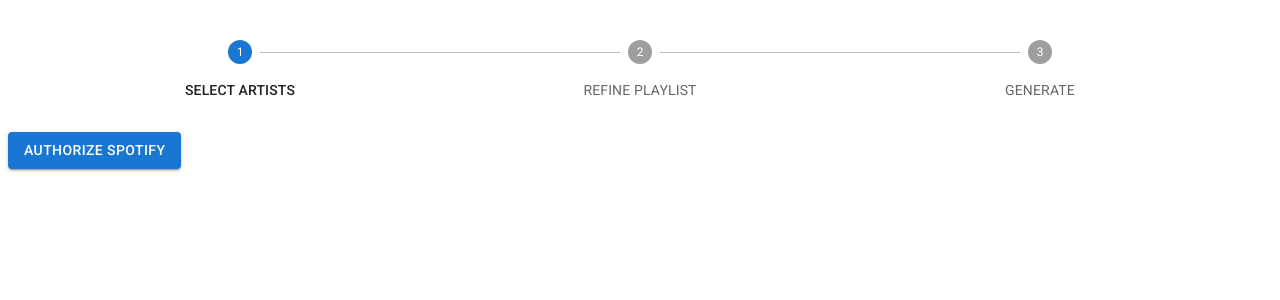
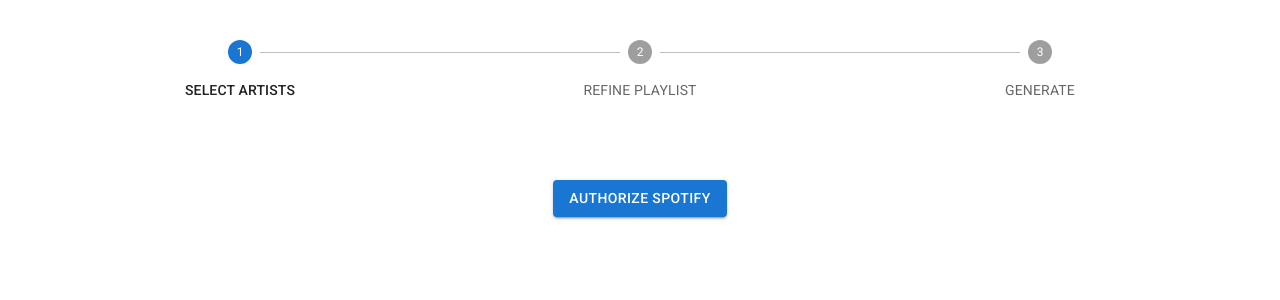
Before and after one commit to cryosis7/ArtistMixer, a React (Create React App) app: page /login in a window 1280 px wide. Shown: the top 300 px of the page. Built offline with nearby package versions, Linux system fonts and the light colour scheme; no server answers.

Commit message:
MVP done

```diff
--- a/src/App.tsx
+++ b/src/App.tsx
@@ -3,12 +3,12 @@
 import "./App.css";
 import { Login } from "./components/Login";
 import { NavigationBar, steps } from "./components/Navigation/NavigationBar";
-import { RefinePlaylist } from "./components/RefinePlaylist/RefinePlaylist";
 import SelectArtists from "./components/SelectArtists/SelectArtists";
 import {
   Playlist,
   PlaylistContract,
 } from "./models/datacontracts/PlaylistContract";
+import RefinePlaylist from "./components/RefinePlaylist/RefinePlaylist";
 
 const App: React.FC = () => {
   const [code, setCode] = useState<string>("");
@@ -21,7 +21,6 @@
     const code = params.get("code");
     if (code) {
       setCode(code);
-      console.log("Code: ", code);
     }
   }, []);
 
--- a/src/components/Login.tsx
+++ b/src/components/Login.tsx
@@ -1,5 +1,6 @@
 import { Navigate } from "react-router-dom";
 import SpotifyAuth from "./SpotifyAuth";
+import { useEffect } from "react";
 
 const IP_ADDRESS = "http://192.168.1.8:3000/login";
 
@@ -10,15 +11,32 @@
 }
 
 export const Login: React.FC<LoginProps> = ({ code, token, setToken }) => {
+  useEffect(() => {
+    if (code !== "") {
+      const url =
+        "https://jrfg22ir6f.execute-api.ap-southeast-2.amazonaws.com/api/authenticate";
+      fetch(`${url}?code=${code}`)
+        .then((res) => res.json())
+        .then((data) => {
+          setToken(data.token);
+          localStorage.setItem("token", data.token);
+        })
+        .catch((err) => console.log(err));
+    }
+  }, [code, setToken]);
+
   return token ? (
     <Navigate to={"/"} />
   ) : (
     <SpotifyAuth
-      code={code}
-      setToken={setToken}
       clientId={process.env.REACT_APP_SPOTIFY_CLIENT_ID ?? ""}
       redirectUri={IP_ADDRESS}
-      scopes={["user-read-email", "user-read-private"]}
+      scopes={[
+        "user-read-email",
+        "user-read-private",
+        "playlist-modify-public",
+        "playlist-modify-private",
+      ]}
     />
   );
 };
--- a/src/components/RefinePlaylist/RefinePlaylist.tsx
+++ b/src/components/RefinePlaylist/RefinePlaylist.tsx
@@ -7,20 +7,29 @@
 import { PlaylistContract } from "../../models/datacontracts/PlaylistContract";
 import { steps } from "../Navigation/NavigationBar";
 import { DraftPlaylist } from "./DraftPlaylist";
+import { createSpotifyPlaylist } from "../../scripts/CreateSpotifyPlaylist";
+import { withAuth } from "../RequireAuth";
+import { Navigate } from "react-router-dom";
 
 interface RefinePlaylistProps {
   playlist: PlaylistContract;
   setPlaylist: React.Dispatch<PlaylistContract>;
   setActiveStep: React.Dispatch<number>;
+  token?: string;
 }
 
-export const RefinePlaylist: React.FC<RefinePlaylistProps> = ({
+const RefinePlaylist: React.FC<RefinePlaylistProps> = ({
   playlist,
   setPlaylist,
   setActiveStep,
+  token,
 }) => {
   const [playlistName, setPlaylistName] = useState<string>("");
   const [hasError, setHasError] = useState<boolean>(false);
+
+  if (token == null) {
+    return <Navigate to="/login" />;
+  }
 
   const handleSubmit = () => {
     if (playlistName === "") {
@@ -28,7 +37,7 @@
       return;
     }
 
-    // createSpotifyPlaylist()
+    createSpotifyPlaylist(playlistName, playlist, token);
   };
 
   const handleChange = (event: React.ChangeEvent<HTMLInputElement>) => {
@@ -107,3 +116,5 @@
     </Grid2>
   );
 };
+
+export default withAuth(RefinePlaylist);
--- a/src/components/RequestToken.tsx
+++ /dev/null
@@ -1,43 +0,0 @@
-import Button from "@mui/material/Button";
-import { Dispatch, SetStateAction } from "react";
-
-interface RequestTokenProps {
-  code: string;
-  setToken: Dispatch<SetStateAction<string>>;
-}
-
-/**
- * Asks the backend to get a token from spotify
- * @param {string} code The code from spotify
- * @param {Dispatch<SetStateAction<string>>} setToken The function to set the token
- * @returns {JSX.Element} The button to get the token
- */
-export const RequestToken: React.FC<RequestTokenProps> = ({
-  code,
-  setToken,
-}) => {
-  if (!code) return <></>;
-
-  return (
-    <>
-      <div>{code}</div>
-      <Button
-        variant="contained"
-        onClick={() => {
-          const url =
-            "https://jrfg22ir6f.execute-api.ap-southeast-2.amazonaws.com/api/authenticate";
-          fetch(`${url}?code=${code}`)
-            .then((res) => res.json())
-            .then((data) => {
-              setToken(data.token);
-              console.log("Token set: ", data.token);
-              localStorage.setItem("token", data.token);
-            })
-            .catch((err) => console.log(err));
-        }}
-      >
-        Get Token
-      </Button>
-    </>
-  );
-};
--- a/src/components/SelectArtists/Search/SearchForm.tsx
+++ b/src/components/SelectArtists/Search/SearchForm.tsx
@@ -1,7 +1,4 @@
 import Button from "@mui/material/Button";
-import InputLabel from "@mui/material/InputLabel";
-import MenuItem from "@mui/material/MenuItem";
-import Select from "@mui/material/Select";
 import TextField from "@mui/material/TextField";
 import Grid2 from "@mui/material/Unstable_Grid2";
 import { useState } from "react";
@@ -15,14 +12,13 @@
 }
 
 type ContentTypes = "artist" | "album" | "track";
-const contentTypes: ContentTypes[] = ["artist", "album", "track"];
+const contentType: ContentTypes = "artist";
 
 export const SearchForm: React.FC<SearchProps> = ({
   setSearchResults,
   setIsSearching,
 }) => {
   const [searchTerm, setSearchTerm] = useState<string>("");
-  const [contentType, setContentType] = useState<ContentTypes>("artist");
   const token = localStorage.getItem("token") ?? "";
 
   if (!token) {
--- a/src/components/SpotifyAuth.tsx
+++ b/src/components/SpotifyAuth.tsx
@@ -1,11 +1,8 @@
+import Box from "@mui/material/Box";
+import Button from "@mui/material/Button";
 import * as React from "react";
-import { SetStateAction } from "react";
-import { RequestToken } from "./RequestToken";
-import Button from "@mui/material/Button";
 
 interface SpotifyAuthProps {
-  code: string;
-  setToken: React.Dispatch<SetStateAction<string>>;
   clientId: string;
   redirectUri: string;
   scopes: string[];
@@ -13,16 +10,12 @@
 
 /**
  * Authorizes the user with Spotify
- * @param {string} code
- * @param {React.Dispatch<SetStateAction<string>>} setToken
  * @param {string} clientId
  * @param {string} redirectUri
  * @param {string[]} scopes
  * @returns {JSX.Element} The button to authorize the user or the request token component if the code is present
  */
 const SpotifyAuth: React.FC<SpotifyAuthProps> = ({
-  code,
-  setToken,
   clientId,
   redirectUri,
   scopes,
@@ -38,12 +31,12 @@
     window.location.href = `https://accounts.spotify.com/authorize?${queryParams}`;
   };
 
-  return code ? (
-    <RequestToken code={code} setToken={setToken} />
-  ) : (
-    <Button variant="contained" role="link" onClick={authorizeSpotify}>
-      Authorize Spotify
-    </Button>
+  return (
+    <Box textAlign="center" padding={6}>
+      <Button variant="contained" role="link" onClick={authorizeSpotify}>
+        Authorize Spotify
+      </Button>
+    </Box>
   );
 };
 
--- a/src/models/datacontracts/PlaylistContract.ts
+++ b/src/models/datacontracts/PlaylistContract.ts
@@ -8,7 +8,7 @@
   songs: Song[];
 
   constructor() {
-    this.version = "0.1";
+    this.version = "0.2";
     this.songs = [];
   }
 }
@@ -19,6 +19,7 @@
   externalUrl: string;
   previewUrl: string;
   artists: Artist[];
+  uri: string;
 }
 
 export interface Artist {
--- /dev/null
+++ b/src/scripts/CreateSpotifyPlaylist.ts
@@ -0,0 +1,31 @@
+import { PlaylistContract } from "../models/datacontracts/PlaylistContract";
+
+export const createSpotifyPlaylist = async (
+  name: string,
+  playlist: PlaylistContract,
+  token: string
+) => {
+  const url =
+    "https://jrfg22ir6f.execute-api.ap-southeast-2.amazonaws.com/api/AddRandomPlaylist";
+  const params = new URLSearchParams();
+  params.set("token", token);
+  params.set("name", name);
+
+  const response = await fetch(`${url}?${params.toString()}`, {
+    method: "POST",
+    headers: {
+      "Content-Type": "application/json",
+    },
+    body: JSON.stringify(playlist.songs.map((song) => song.uri)),
+  });
+
+  if (response.ok) {
+    // Handle successful response
+    // For example, you can parse the response body as JSON if it returns any data
+    const data = await response.json();
+    console.log(data);
+  } else {
+    // Handle error response
+    console.error(`Request failed with status ${response.status}`);
+  }
+};
```
